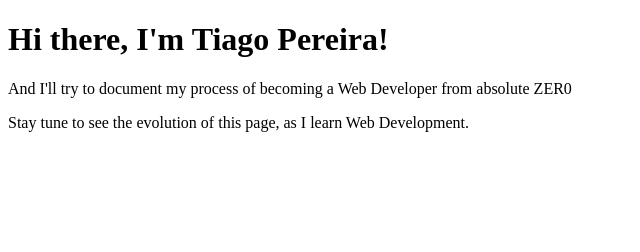
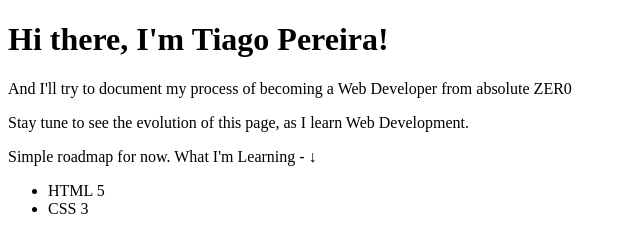
Before and after one commit to devtiagopereira/devtiagopereira.github.io, a plain HTML site: page index.html in a window 1280 px wide. Shown: the whole page, without its empty margins (0-640 px from the left). Drawn offline with Linux system fonts and the light colour scheme.

Commit message:
Add a bit of the roadmap index.html

```diff
--- a/index.html
+++ b/index.html
@@ -1,16 +1,24 @@
 <!DOCTYPE html>
 
-<html>
+<html lang="en">
 
 <head>
     <title>A Journey to become a Web Developer - devtiagopereira</title>
+    <meta charset="utf-8">
 </head>
-
+<!-- This GitHub Page is meant to be my playground-->
 <body>
     <h1>Hi there, I'm Tiago Pereira!</h1>
 
     <p>And I'll try to document my process of becoming a Web Developer from absolute ZER0 </p>
     <p>Stay tune to see the evolution of this page, as I learn Web Development. </p>
+    <p> Simple roadmap for now. What I'm Learning -  &DownArrow;</p>
+
+
+    <ul>
+        <li>HTML 5</li>
+        <li>CSS 3</li>
+    </ul>
 
 </body>
 
```
